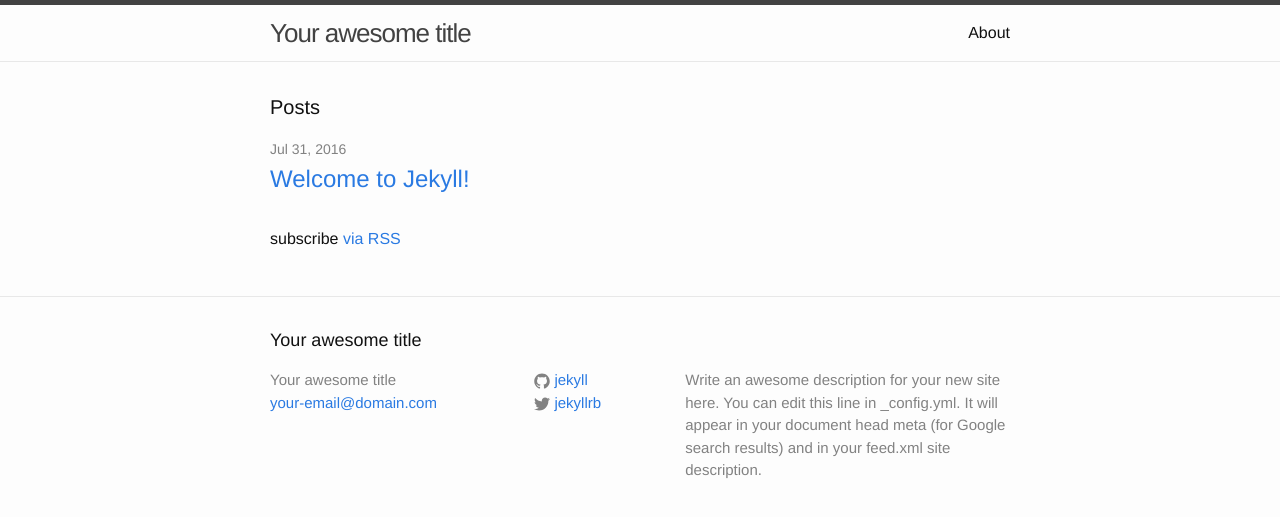
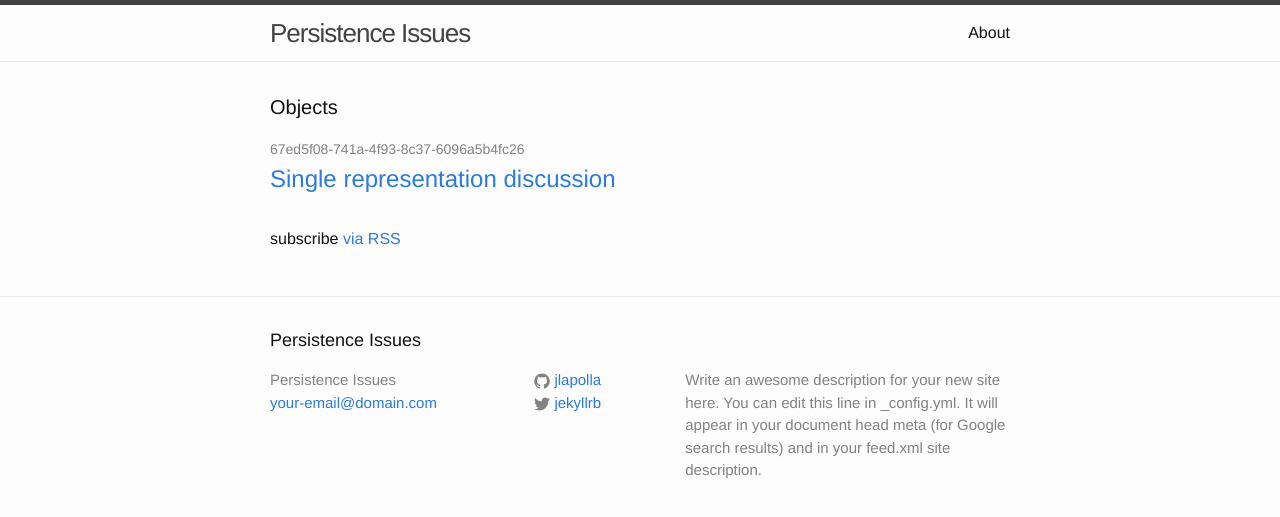
Before and after one commit to jlapolla/blog, a Jekyll site: the page built from index.html, in a window 1280 px wide. Shown: the top 517 px of the page. Built offline with Jekyll 4.4.1, drawn with Linux system fonts in a browser that asks for light colours.

Commit message:
Use objects.html as index.html
- Since we care about objects, not posts.

```diff
--- a/_config.yml
+++ b/_config.yml
@@ -6,7 +6,7 @@
 # 'jekyll serve'. If you change this file, please restart the server process.
 
 # Site settings
-title: Your awesome title
+title: Persistence Issues
 email: your-email@domain.com
 description: > # this means to ignore newlines until "baseurl:"
   Write an awesome description for your new site here. You can edit this
@@ -15,7 +15,7 @@
 baseurl: "" # the subpath of your site, e.g. /blog
 url: "http://yourdomain.com" # the base hostname & protocol for your site
 twitter_username: jekyllrb
-github_username:  jekyll
+github_username:  jlapolla
 
 # Build settings
 markdown: kramdown
--- a/index.html
+++ b/index.html
@@ -4,15 +4,15 @@
 
 <div class="home">
 
-  <h1 class="page-heading">Posts</h1>
+  <h1 class="page-heading">Objects</h1>
 
   <ul class="post-list">
-    {% for post in site.posts %}
+    {% for object in site.objects %}
       <li>
-        <span class="post-meta">{{ post.date | date: "%b %-d, %Y" }}</span>
+        <span class="post-meta">{{ object.uuid }}</span>
 
         <h2>
-          <a class="post-link" href="{{ post.url | prepend: site.baseurl }}">{{ post.title }}</a>
+          <a class="post-link" href="{{ object.url | prepend: site.baseurl }}">{{ object.title }}</a>
         </h2>
       </li>
     {% endfor %}
```
Also changed, not shown: objects.html (deleted, +0 -23 lines).
